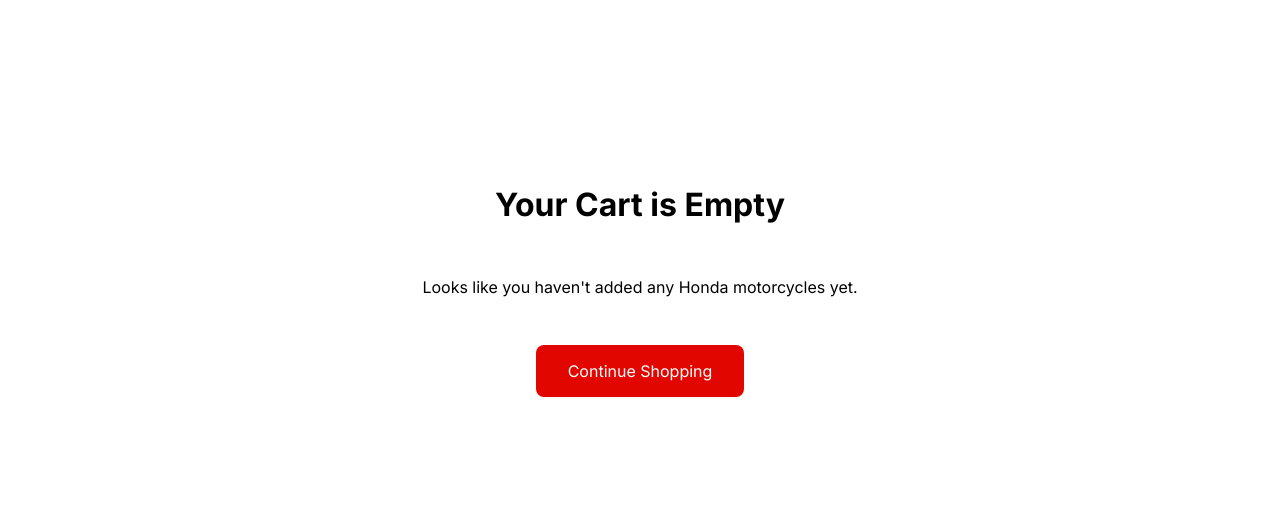
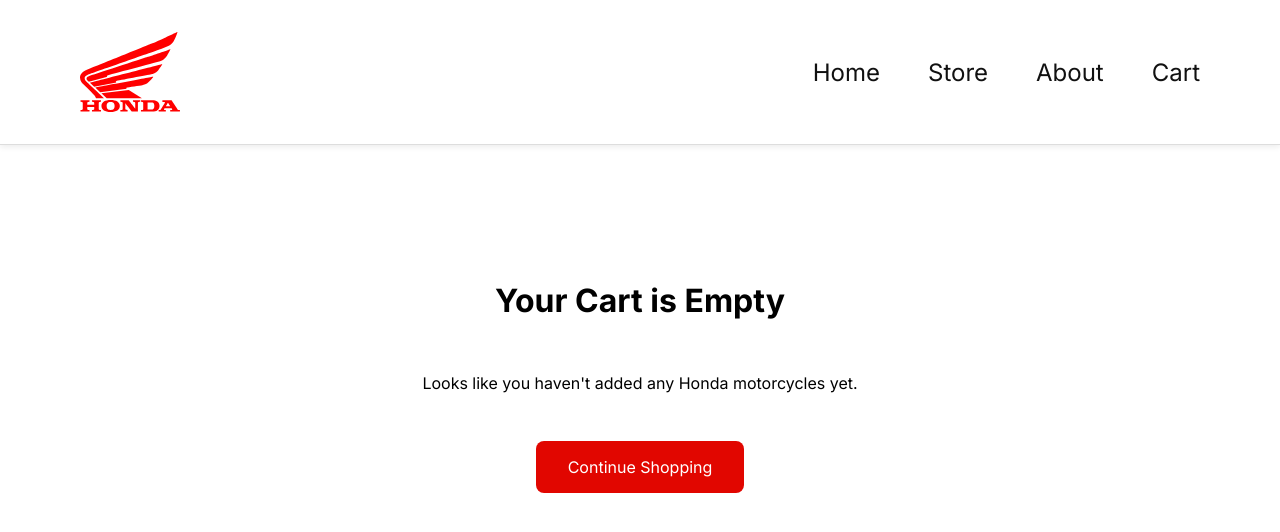
Before and after one commit to JavedanCode/honda-store, a React (Vite) app in the folder client/: page /cart in a window 1280 px wide. Shown: the top 532 px of the page. Built offline with nearby package versions, Linux system fonts and the light colour scheme.

Commit message:
Add Navbar to Cartpage + Add Margin to Cart Page to fix overlap with navbar

```diff
--- a/client/src/pages/CartPage.jsx
+++ b/client/src/pages/CartPage.jsx
@@ -4,6 +4,7 @@
 
 import CartItem from "../components/CartItem";
 import CheckoutPanel from "../components/CheckoutPanel";
+import Navbar from "../components/Navbar";
 
 import styles from "../styles/CartPage.module.css";
 
@@ -12,6 +13,8 @@
 
   if (cartItems.length === 0) {
     return (
+      <>
+        <Navbar variant="light" />
         <main className={styles.emptyCart}>
           <h1>Your Cart is Empty</h1>
 
@@ -21,10 +24,13 @@
             Continue Shopping
           </Link>
         </main>
+      </>
     );
   }
 
   return (
+    <>
+      <Navbar variant="light" />
       <main className={styles.cartPage}>
         <section className={styles.cartItems}>
           <h1>Shopping Cart</h1>
@@ -36,5 +42,6 @@
 
         <CheckoutPanel />
       </main>
+    </>
   );
 }
--- a/client/src/styles/CartPage.module.css
+++ b/client/src/styles/CartPage.module.css
@@ -1,6 +1,7 @@
 .cartPage {
   width: min(1400px, 90%);
   margin: 4rem auto;
+  margin-top: 11rem;
 
   display: grid;
   grid-template-columns: 2fr 1fr;
@@ -21,6 +22,7 @@
 }
 
 .emptyCart {
+  margin-top: 6rem;
   min-height: 70vh;
 
   display: flex;
```
Lines whose indentation alone changed are shown as unchanged.
